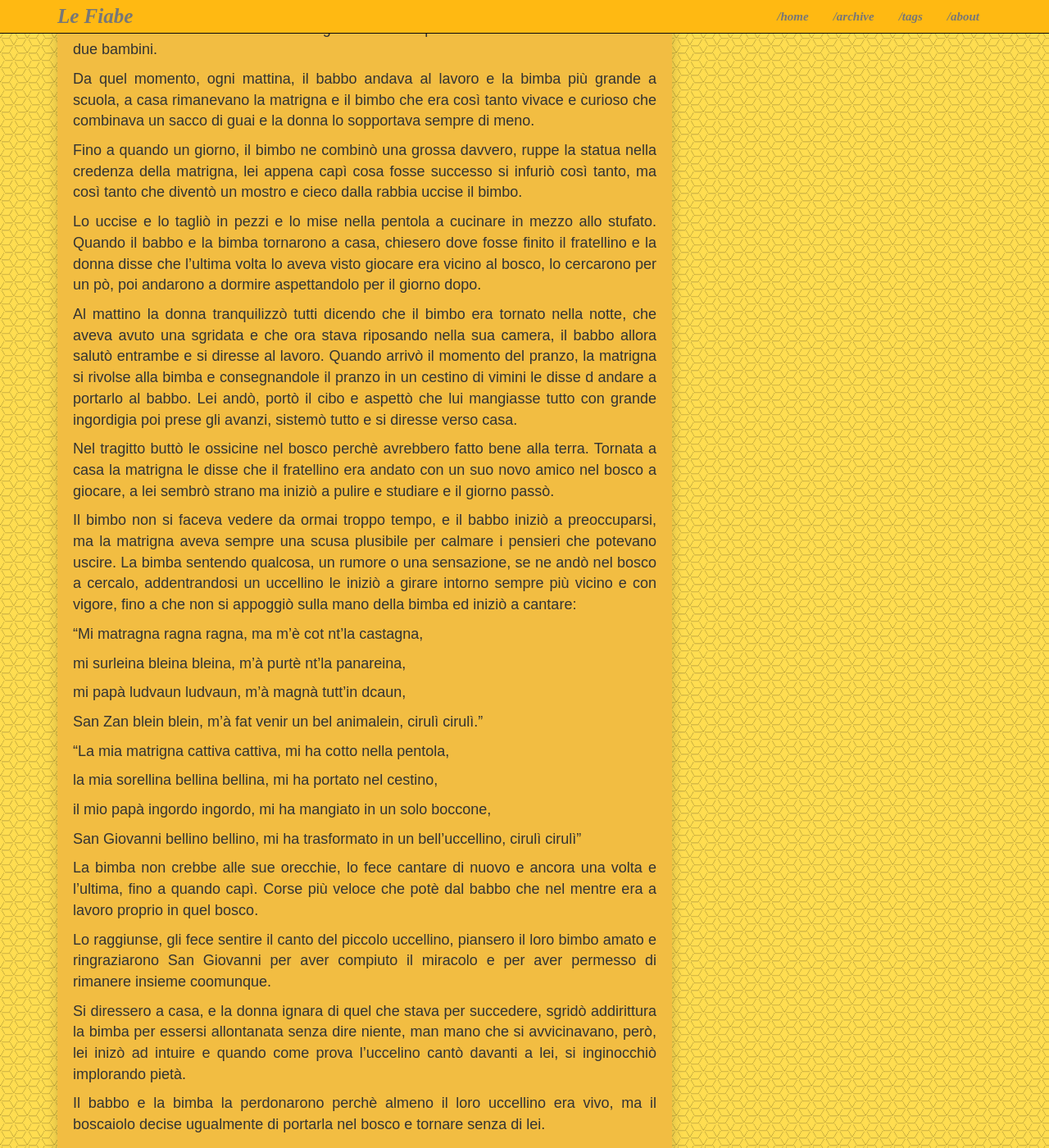
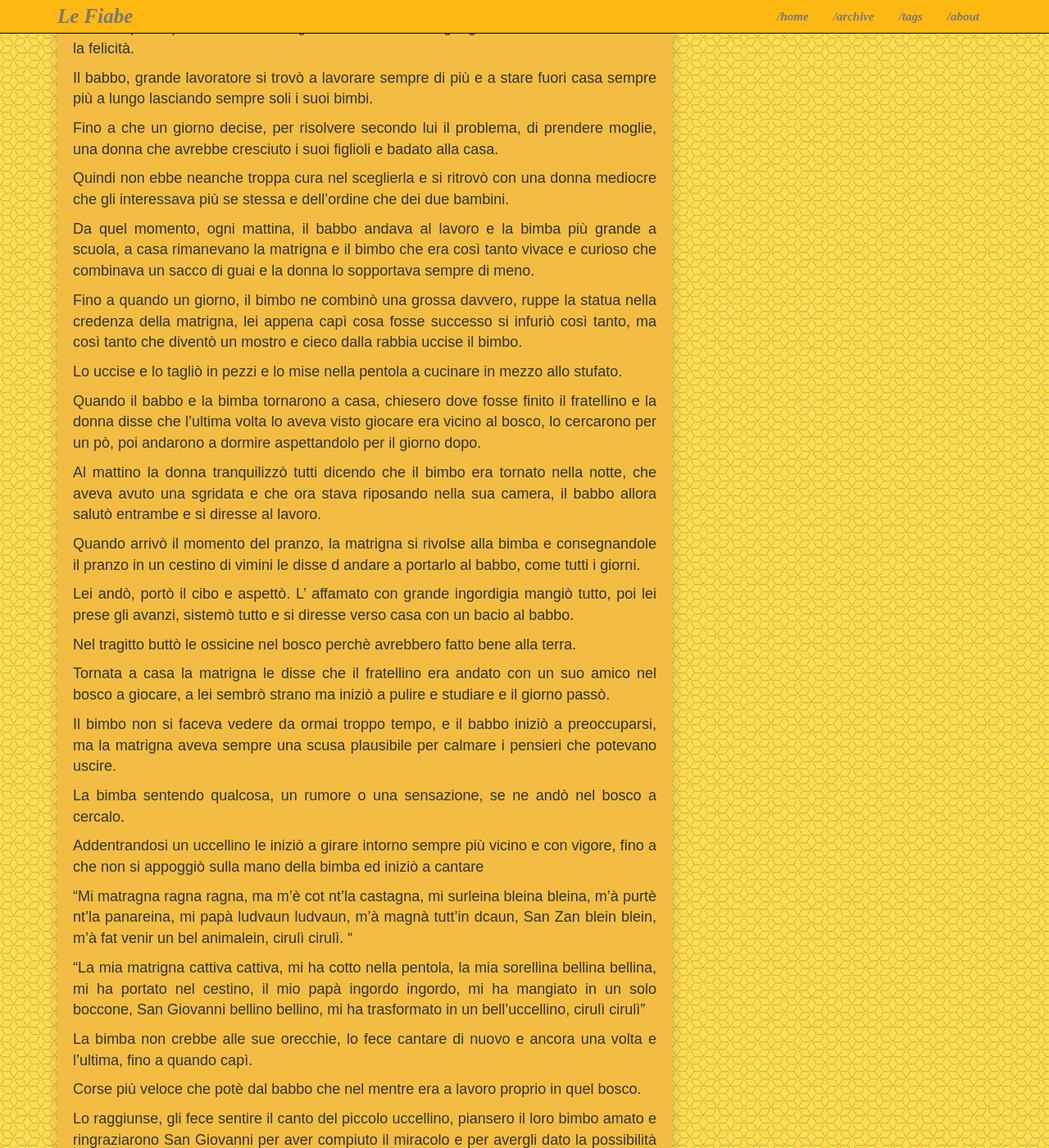
Before and after one commit to saramasi/saramasi.github.io, a Jekyll site: the page built from _posts/2017-11-29-mimatragna.md, in a window 1280 px wide and 1400 px high, scrolled down 655 px. Shown: the whole window at 82% size. Built offline with Jekyll 4.4.1, drawn with Linux system fonts in a browser that asks for light colours; some web fonts are replaced; some of the changed text lies outside the part shown.

Commit message:
Update 2017-11-29-mimatragna.md

```diff
--- a/_posts/2017-11-29-mimatragna.md
+++ b/_posts/2017-11-29-mimatragna.md
@@ -9,62 +9,81 @@
   trionferà se sarà supportato dall'amore.
 ---
 
-C'era una volta, e una volta non c'era, non molto lontano da qui...
+MI MATRAGNA
+
+##La mia matrigna
+
+C' era una volta, e una volta non c'era, non molto lontano da qui...
 
 Una famiglia che viveva in mezzo ai boschi in una piccola casina di legno, in mezzo ai pini e ai fiori.
-Vivevano una mamma, un papà, una bimba con i capelli biondi e il suo fratellino di 6 anni.
-Il papà lavorava nei boschi e stava fuori casa tutto il giorno per raccogliere la legna e venderla, anche se il tempo che passavano tutti insieme era poco, quando erano uniti ogni momento era felice. Fino a quando la mamma un giorno iniziò a non sentirsi bene di punto in bianco, ogni giorno di più finchè dopo mesi, in una scura notte d'inverno se ne andò.
 
-I suoi bimbi eran così tristi che smisero di parlare e giocare, la bimba smise proprio di essere bimba, si ritrovò in poco tempo a fare tutte le faccende di casa che prima faceva la sua mamma.
+Una mamma, un papà, una bimba con i capelli biondi e il suo fratellino di sei anni.
+
+Il papà lavorava nei boschi e stava fuori casa tutto il giorno per raccogliere la legna e venderla, anche se il tempo che passavano tutti insieme era poco, quando erano uniti ogni momento era felice.
+
+Fino a quando la mamma un giorno iniziò a non sentirsi bene di punto in bianco, ogni giorno di più finchè dopo mesi, in una scura notte d'inverno se ne andò.
+
+I suoi bambini eran così tristi che smisero di parlare e giocare, la bimba smise proprio di essere bimba, si ritrovò in poco tempo a fare tutte le faccende di casa che prima faceva la sua mamma.
+
 Il bimbo piano piano ricominciò a giocare e studiare e ogni giorno ritornava nel suo viso la felicità.
 
-Il babbo, grande lavoratore si trovò a lavorare sempre di più e a stare fuori di casa sempre più a lungo lasciando sempre soli i suoi bimbi. Fino a che un giorno decise, per risolvere secondo lui il problema, di prendere moglie, una donna che avrebbe cresciuto i suoi figlioli e badato alla casa. Quindi non ebbe neanche troppa cura nel sceglierla e si ritrovò con una donna mediocre che gli interessava più se stessa e dell'ordine che dei due bambini.
+Il babbo, grande lavoratore si trovò a lavorare sempre di più e a stare fuori casa sempre più a lungo lasciando sempre soli i suoi bimbi.
+
+Fino a che un giorno decise, per risolvere secondo lui il problema, di prendere moglie, una donna che avrebbe cresciuto i suoi figlioli e badato alla casa.
+
+Quindi non ebbe neanche troppa cura nel sceglierla e si ritrovò con una donna mediocre che gli interessava più se stessa e dell'ordine che dei due bambini.
 
 Da quel momento, ogni mattina, il babbo andava al lavoro e la bimba più grande a scuola, a casa rimanevano la matrigna e il bimbo che era così tanto vivace e curioso che combinava un sacco di guai e la donna lo sopportava sempre di meno.
 
 Fino a quando un giorno, il bimbo ne combinò una grossa davvero, ruppe la statua nella credenza della matrigna, lei appena capì cosa fosse successo si infuriò così tanto, ma così tanto che diventò un mostro e cieco dalla rabbia uccise il bimbo.
 
 Lo uccise e lo tagliò in pezzi e lo mise nella pentola a cucinare in mezzo allo stufato.
+
 Quando il babbo e la bimba tornarono a casa, chiesero dove fosse finito il fratellino e la donna disse che l'ultima volta lo aveva visto giocare era vicino al bosco, lo cercarono per un pò, poi andarono a dormire aspettandolo per il giorno dopo.
 
-Al mattino la donna tranquilizzò tutti dicendo che il bimbo era tornato nella notte, che aveva avuto una sgridata e che ora stava riposando nella sua camera, il babbo  allora salutò entrambe e si diresse al lavoro. Quando arrivò il momento del pranzo, la matrigna si rivolse alla bimba e consegnandole il pranzo in un cestino di vimini le disse d andare a portarlo al babbo.
-Lei andò, portò il cibo e aspettò che lui mangiasse tutto con grande ingordigia poi prese gli avanzi, sistemò tutto e si diresse verso casa.
+Al mattino la donna tranquilizzò tutti dicendo che il bimbo era tornato nella notte, che aveva avuto una sgridata e che ora stava riposando nella sua camera, il babbo  allora salutò entrambe e si diresse al lavoro.
 
-Nel tragitto buttò le ossicine nel bosco perchè avrebbero fatto bene alla terra. Tornata a casa la matrigna le disse che il fratellino era andato con un suo novo amico nel bosco a giocare, a lei sembrò strano ma iniziò a pulire e studiare e il giorno passò.
+Quando arrivò il momento del pranzo, la matrigna si rivolse alla bimba e consegnandole il pranzo in un cestino di vimini le disse d andare a portarlo al babbo, come tutti i giorni.
 
-Il bimbo non si faceva vedere da ormai troppo tempo, e il babbo iniziò a preoccuparsi, ma la matrigna aveva sempre una scusa plusibile per calmare i pensieri che potevano uscire.
-La bimba sentendo qualcosa, un rumore o una sensazione, se ne andò nel bosco a cercalo, addentrandosi  un uccellino le iniziò a girare intorno sempre più vicino e con vigore, fino a che non si appoggiò sulla mano della bimba ed iniziò a cantare:
+Lei andò, portò il cibo e aspettò. L' affamato con grande ingordigia mangiò tutto, poi lei prese gli avanzi, sistemò tutto e si diresse verso casa con un bacio al babbo.
+
+Nel tragitto buttò le ossicine nel bosco perchè avrebbero fatto bene alla terra.
+
+Tornata a casa la matrigna le disse che il fratellino era andato con un suo amico nel bosco a giocare, a lei sembrò strano ma iniziò a pulire e studiare e il giorno passò.
+
+Il bimbo non si faceva vedere da ormai troppo tempo, e il babbo iniziò a preoccuparsi, ma la matrigna aveva sempre una scusa plausibile per calmare i pensieri che potevano uscire.
+
+La bimba sentendo qualcosa, un rumore o una sensazione, se ne andò nel bosco a cercalo.
+
+Addentrandosi  un uccellino le iniziò a girare intorno sempre più vicino e con vigore, fino a che non si appoggiò sulla mano della bimba ed iniziò a cantare
 
 "Mi matragna ragna ragna, ma m'è cot nt'la castagna,
-
 mi surleina bleina bleina, m'à purtè nt'la panareina,
-
 mi papà ludvaun ludvaun, m'à magnà tutt'in dcaun,
-
-San Zan blein blein, m'à fat venir un bel animalein, cirulì cirulì."
-
+San Zan blein blein, m'à fat venir un bel animalein, cirulì cirulì. "
 
 "La mia matrigna cattiva cattiva, mi ha cotto nella pentola,
-
 la mia sorellina bellina bellina, mi ha portato nel cestino,
-
 il mio papà ingordo ingordo, mi ha mangiato in un solo boccone,
-
 San Giovanni bellino bellino, mi ha trasformato in un bell'uccellino, cirulì cirulì"
 
+La bimba non crebbe alle sue orecchie, lo fece cantare di nuovo e ancora una volta e l'ultima, fino a quando capì.
 
-La bimba non crebbe alle sue orecchie, lo fece cantare di nuovo e ancora una volta e l'ultima, fino a quando capì. Corse più veloce che potè dal babbo che nel mentre era a lavoro proprio in quel bosco.
+Corse più veloce che potè dal babbo che nel mentre era a lavoro proprio in quel bosco.
 
-Lo raggiunse, gli fece sentire il canto del piccolo uccellino, piansero il loro bimbo amato e ringraziarono San Giovanni per aver compiuto il miracolo e per aver permesso di rimanere insieme coomunque.
+Lo raggiunse, gli fece sentire il canto del piccolo uccellino, piansero il loro bimbo amato e ringraziarono San Giovanni per aver compiuto il miracolo e per avergli dato la possibilità di rimanere insieme comunque.
 
-Si diressero a casa, e la donna ignara di quel che stava per succedere, sgridò addirittura la bimba per essersi allontanata senza dire niente, man mano che si avvicinavano, però,  lei inizò ad intuire e quando come prova l'uccelino cantò davanti a lei, si inginocchiò implorando pietà.
+Si diressero a casa, e la donna ignara di quel che stava per succedere, sgridò addirittura la bimba per essersi allontanata senza dire niente...
+
+Man mano che si avvicinavano, però,  lei inizò ad intuire e quando come prova l'uccelino cantò davanti a lei, si inginocchiò implorando pietà.
 
 Il babbo e la bimba la perdonarono perchè almeno il loro uccellino era vivo, ma il boscaiolo decise ugualmente di portarla nel bosco e tornare senza di lei.
 
 Fine
 
-Canzone:
-Agghera 'na volta
+Canzone della favola:
+
+“Agghera 'na volta
 Famèiia de quater,
 La meder l'è mort
 e tot le và stort
```
Also changed, not shown: other parts of _posts/2017-11-29-mimatragna.md (+0 -9 lines).
